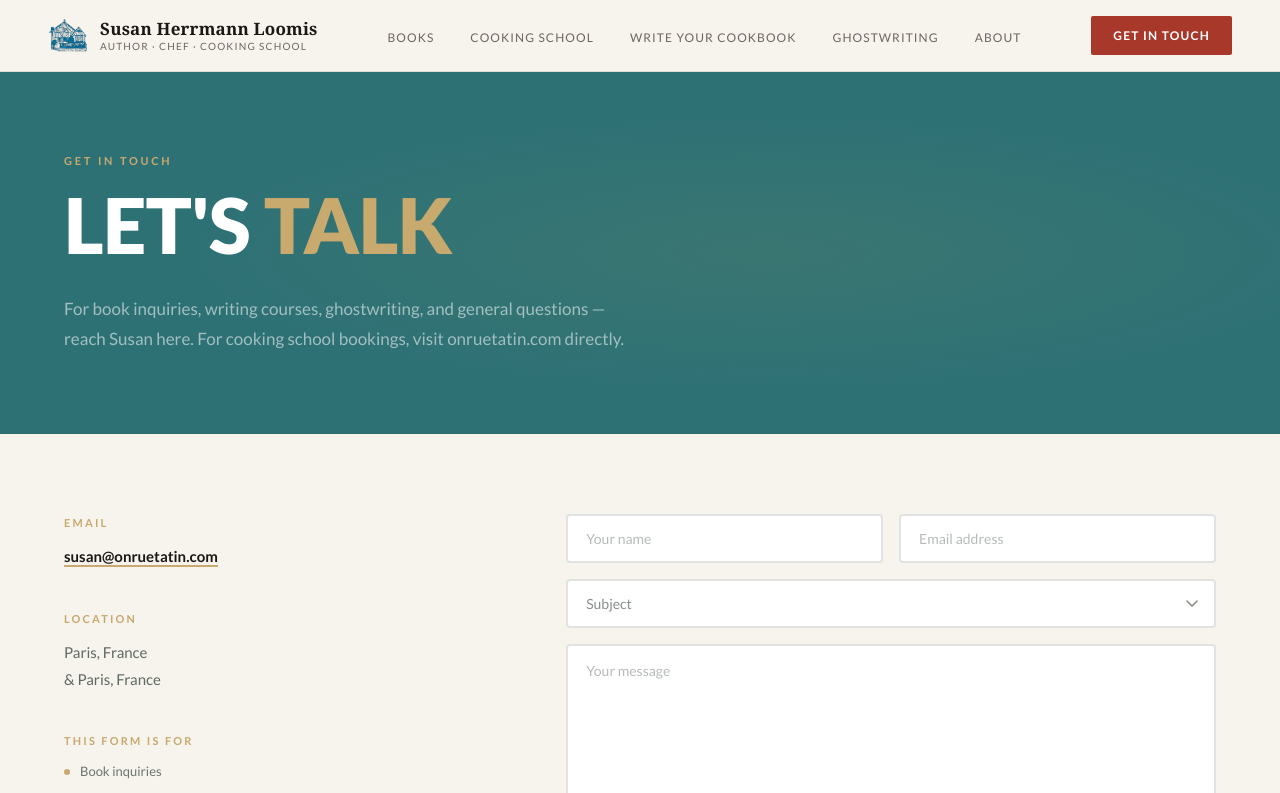
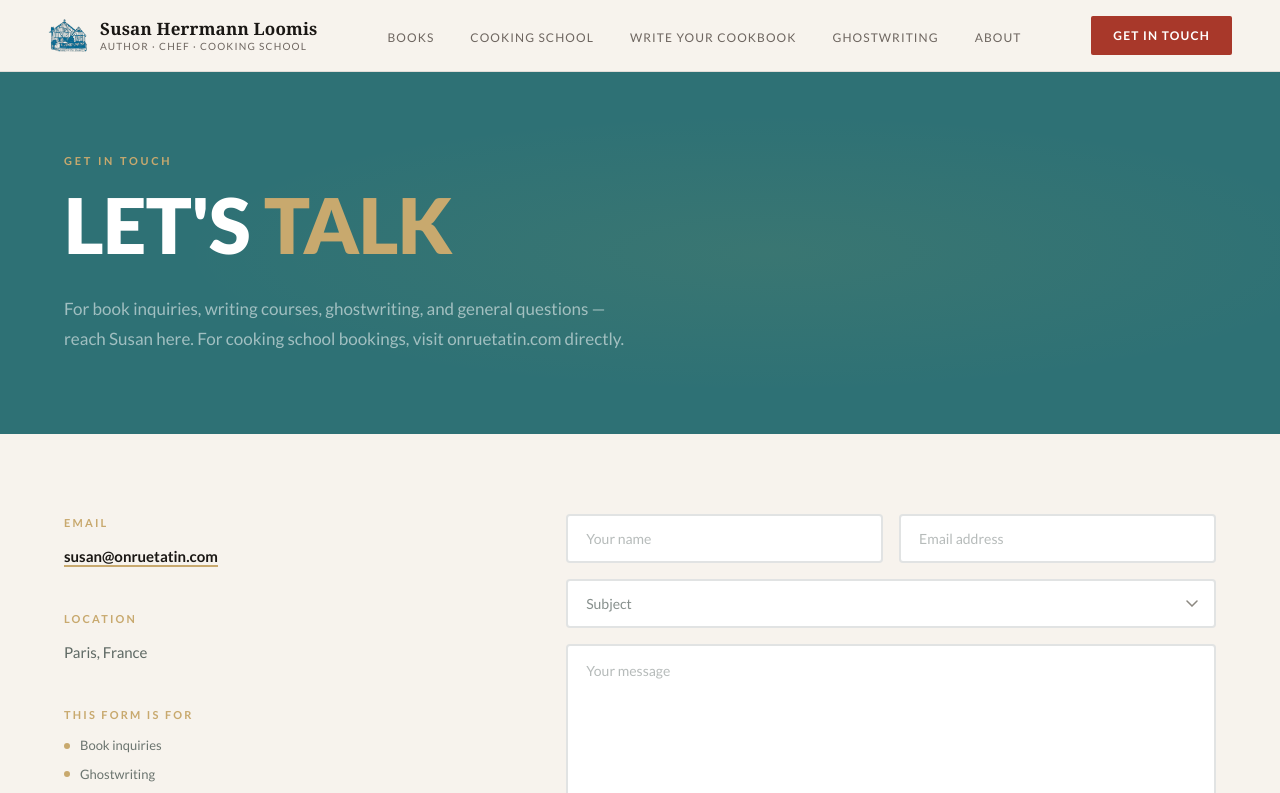
Before and after one commit to sigurvegaris/susan-loomis, a Next.js app: page /contact in a window 1280 px wide. Shown: the top 793 px of the page. Built offline with nearby package versions, Linux system fonts and the light colour scheme; a web font is replaced by a local one.

Commit message:
Website push

```diff
--- a/app/contact/page.tsx
+++ b/app/contact/page.tsx
@@ -328,7 +328,7 @@ export default function ContactPage() {
 
             <div className="contact-info-block">
               <h3>Location</h3>
-              <p>Paris, France<br />& Paris, France</p>
+              <p>Paris, France</p>
             </div>
 
             <div className="contact-info-block">
```
